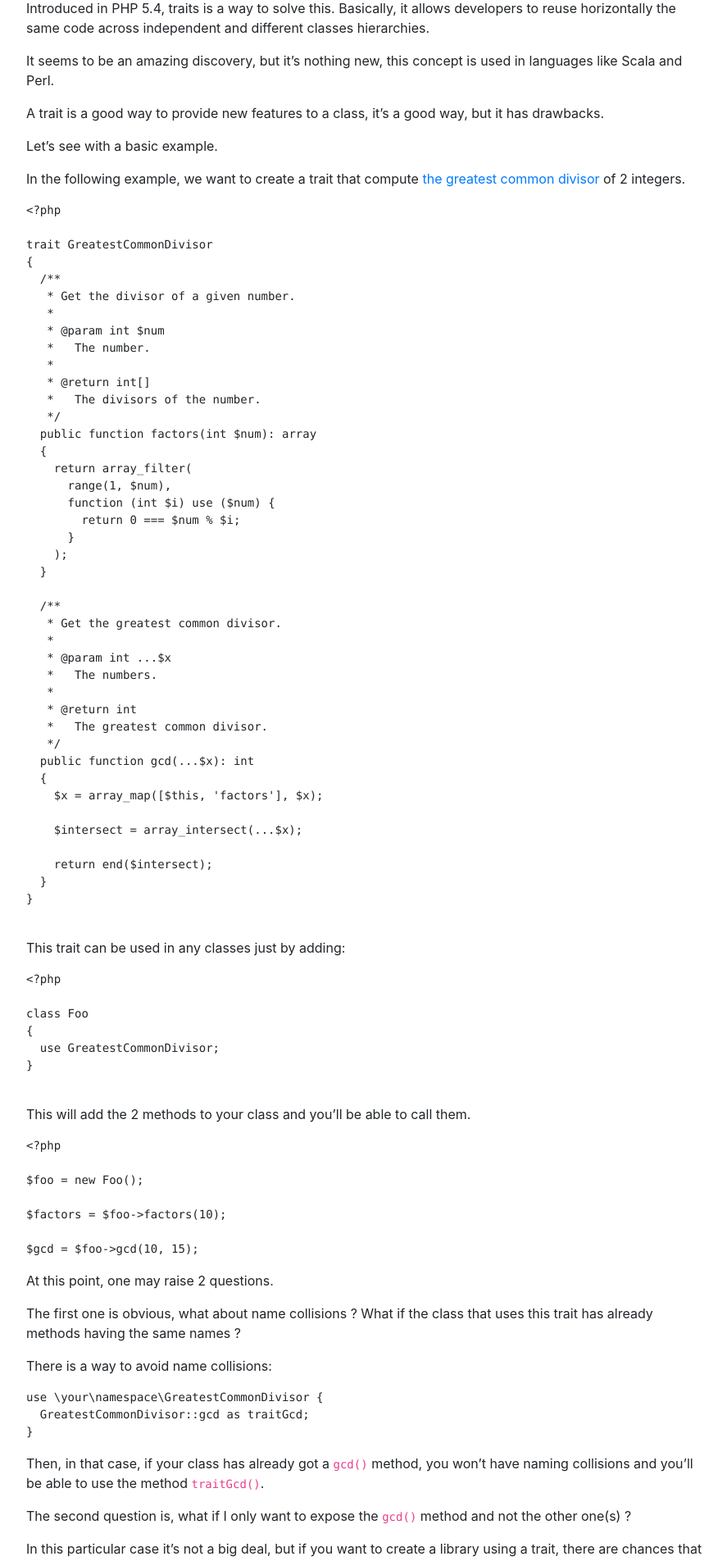
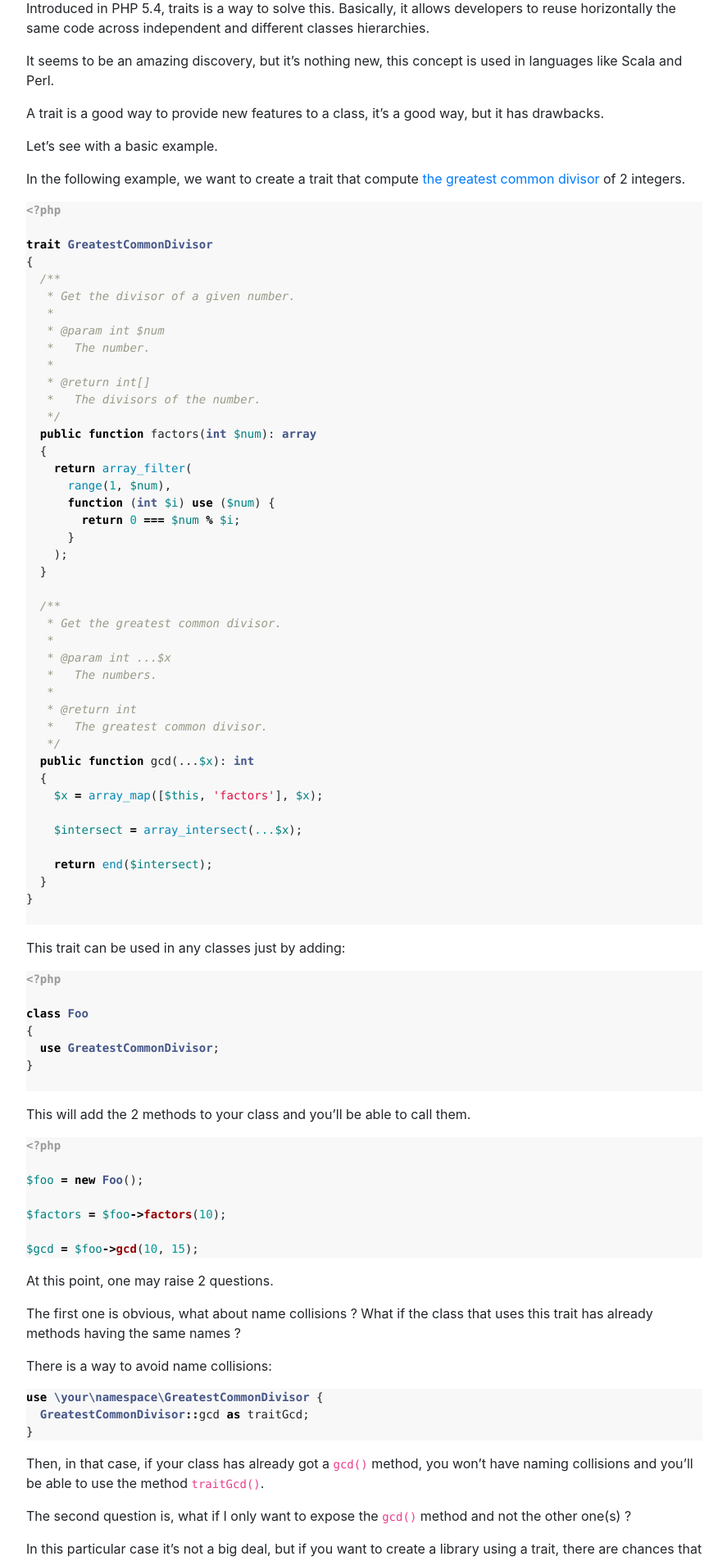
Before and after one commit to drupol/not-a-number.io, a Jekyll site: the page built from _posts/dev/2018-10-30-how-to-use-the-php-traits.md, in a window 1280 px wide. Shown: the part 1825-3729 px from the top of the page at 82% size, without its empty margins (53-940 px from the left). Built offline with Jekyll 4.4.1, drawn with Linux system fonts in a browser that asks for light colours; nearby versions of some CDN libraries; comment, search, counter and statistics services are not loaded.

Commit message:
Add CSS file for syntax highlighting.

```diff
--- a/_layouts/default.html
+++ b/_layouts/default.html
@@ -26,6 +26,7 @@
     <script src="/assets/js/extlink.js"></script>
 
     <link href="/assets/css/style.css" rel="stylesheet" type="text/css" media="all">
+    <link href="/assets/css/syntax.css" rel="stylesheet" type="text/css" media="all">
 </head>
 
 <body itemscope itemtype="http://schema.org/WebPage">
--- /dev/null
+++ b/assets/css/syntax.css
@@ -0,0 +1,209 @@
+.highlight table td { padding: 5px; }
+.highlight table pre { margin: 0; }
+.highlight .cm {
+  color: #999988;
+  font-style: italic;
+}
+.highlight .cp {
+  color: #999999;
+  font-weight: bold;
+}
+.highlight .c1 {
+  color: #999988;
+  font-style: italic;
+}
+.highlight .cs {
+  color: #999999;
+  font-weight: bold;
+  font-style: italic;
+}
+.highlight .c, .highlight .cd {
+  color: #999988;
+  font-style: italic;
+}
+.highlight .err {
+  color: #a61717;
+  background-color: #e3d2d2;
+}
+.highlight .gd {
+  color: #000000;
+  background-color: #ffdddd;
+}
+.highlight .ge {
+  color: #000000;
+  font-style: italic;
+}
+.highlight .gr {
+  color: #aa0000;
+}
+.highlight .gh {
+  color: #999999;
+}
+.highlight .gi {
+  color: #000000;
+  background-color: #ddffdd;
+}
+.highlight .go {
+  color: #888888;
+}
+.highlight .gp {
+  color: #555555;
+}
+.highlight .gs {
+  font-weight: bold;
+}
+.highlight .gu {
+  color: #aaaaaa;
+}
+.highlight .gt {
+  color: #aa0000;
+}
+.highlight .kc {
+  color: #000000;
+  font-weight: bold;
+}
+.highlight .kd {
+  color: #000000;
+  font-weight: bold;
+}
+.highlight .kn {
+  color: #000000;
+  font-weight: bold;
+}
+.highlight .kp {
+  color: #000000;
+  font-weight: bold;
+}
+.highlight .kr {
+  color: #000000;
+  font-weight: bold;
+}
+.highlight .kt {
+  color: #445588;
+  font-weight: bold;
+}
+.highlight .k, .highlight .kv {
+  color: #000000;
+  font-weight: bold;
+}
+.highlight .mf {
+  color: #009999;
+}
+.highlight .mh {
+  color: #009999;
+}
+.highlight .il {
+  color: #009999;
+}
+.highlight .mi {
+  color: #009999;
+}
+.highlight .mo {
+  color: #009999;
+}
+.highlight .m, .highlight .mb, .highlight .mx {
+  color: #009999;
+}
+.highlight .sb {
+  color: #d14;
+}
+.highlight .sc {
+  color: #d14;
+}
+.highlight .sd {
+  color: #d14;
+}
+.highlight .s2 {
+  color: #d14;
+}
+.highlight .se {
+  color: #d14;
+}
+.highlight .sh {
+  color: #d14;
+}
+.highlight .si {
+  color: #d14;
+}
+.highlight .sx {
+  color: #d14;
+}
+.highlight .sr {
+  color: #009926;
+}
+.highlight .s1 {
+  color: #d14;
+}
+.highlight .ss {
+  color: #990073;
+}
+.highlight .s {
+  color: #d14;
+}
+.highlight .na {
+  color: #008080;
+}
+.highlight .bp {
+  color: #999999;
+}
+.highlight .nb {
+  color: #0086B3;
+}
+.highlight .nc {
+  color: #445588;
+  font-weight: bold;
+}
+.highlight .no {
+  color: #008080;
+}
+.highlight .nd {
+  color: #3c5d5d;
+  font-weight: bold;
+}
+.highlight .ni {
+  color: #800080;
+}
+.highlight .ne {
+  color: #990000;
+  font-weight: bold;
+}
+.highlight .nf {
+  color: #990000;
+  font-weight: bold;
+}
+.highlight .nl {
+  color: #990000;
+  font-weight: bold;
+}
+.highlight .nn {
+  color: #555555;
+}
+.highlight .nt {
+  color: #000080;
+}
+.highlight .vc {
+  color: #008080;
+}
+.highlight .vg {
+  color: #008080;
+}
+.highlight .vi {
+  color: #008080;
+}
+.highlight .nv {
+  color: #008080;
+}
+.highlight .ow {
+  color: #000000;
+  font-weight: bold;
+}
+.highlight .o {
+  color: #000000;
+  font-weight: bold;
+}
+.highlight .w {
+  color: #bbbbbb;
+}
+.highlight {
+  background-color: #f8f8f8;
+}
```
